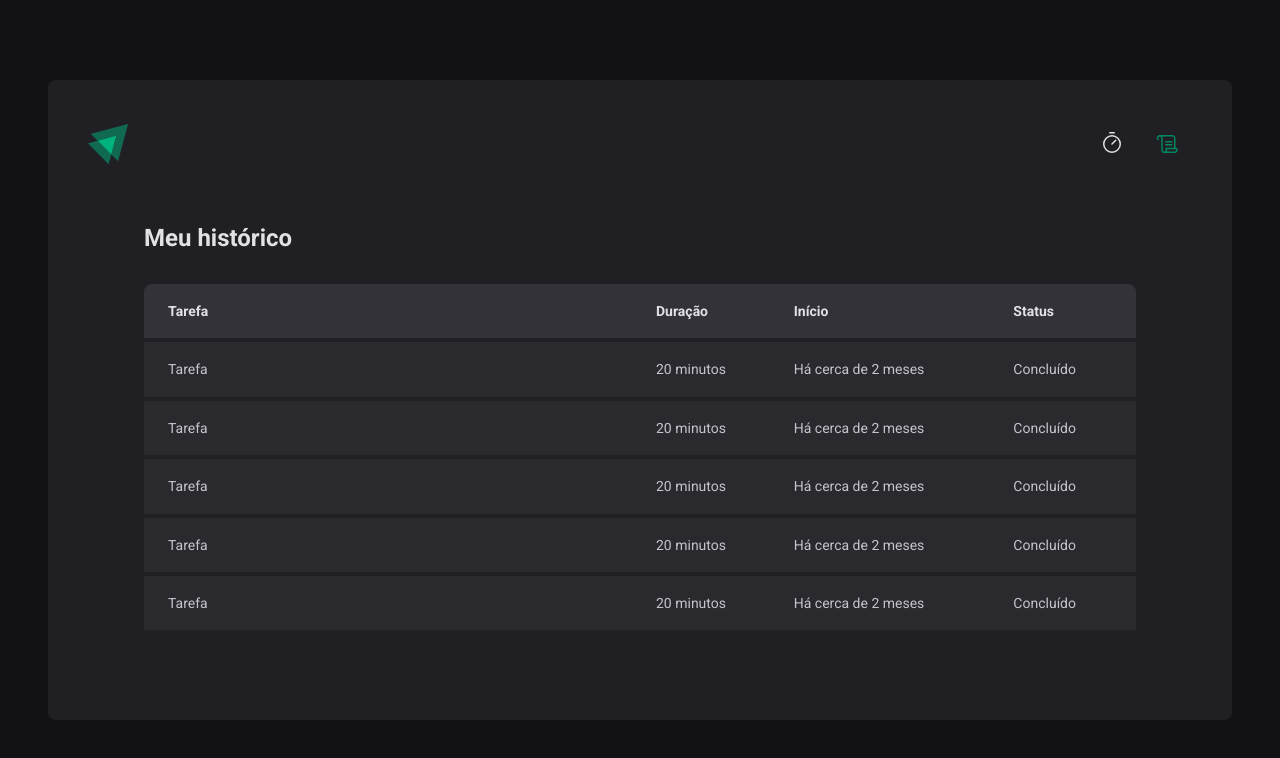
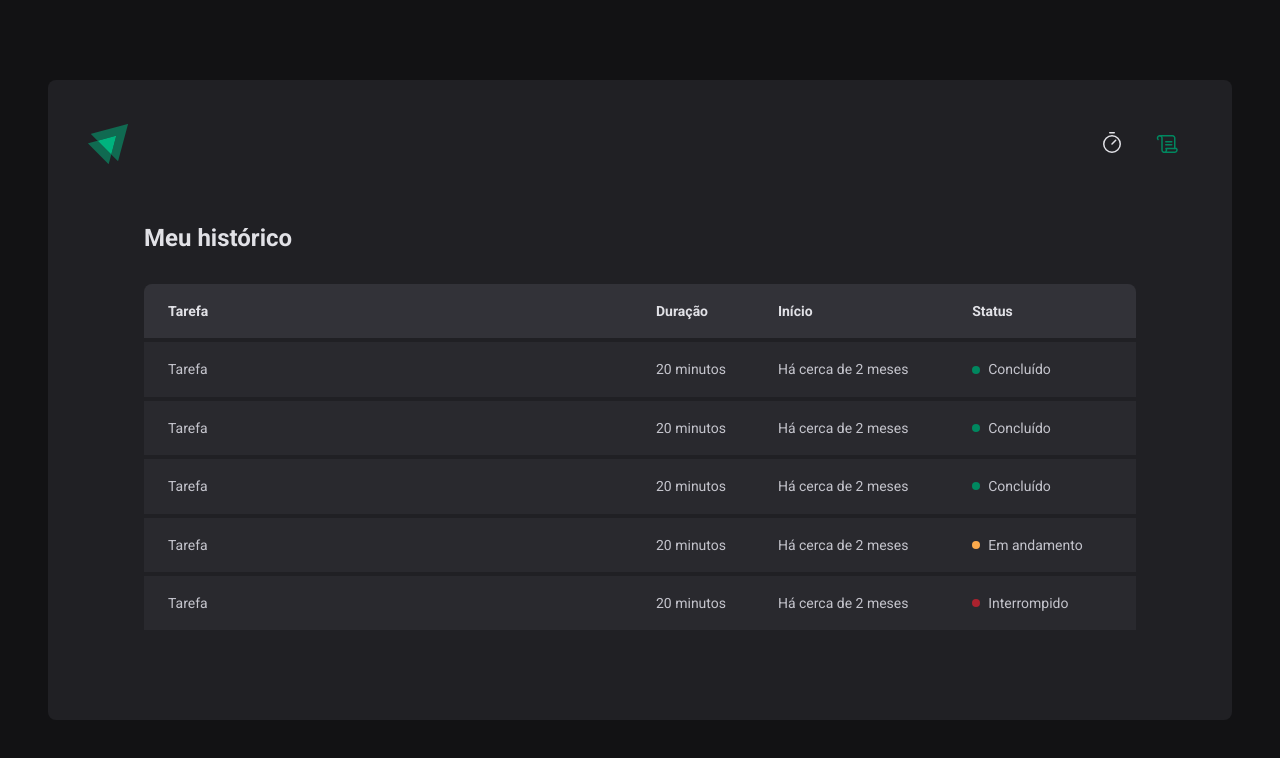
Before and after one commit to IgorSouzza/ignite-timer, a React (Vite) app: page /history in a window 1280 px wide. Shown: the top 758 px of the page. Built offline with nearby package versions, Linux system fonts and the light colour scheme.

Commit message:
feat: add Status component

```diff
--- a/src/pages/History/index.tsx
+++ b/src/pages/History/index.tsx
@@ -20,31 +20,41 @@
               <td>Tarefa</td>
               <td>20 minutos</td>
               <td>Há cerca de 2 meses</td>
-              <td>Concluído</td>
+              <td>
+                <S.Status statusColor="green">Concluído</S.Status>
+              </td>
             </tr>
             <tr>
               <td>Tarefa</td>
               <td>20 minutos</td>
               <td>Há cerca de 2 meses</td>
-              <td>Concluído</td>
+              <td>
+                <S.Status statusColor="green">Concluído</S.Status>
+              </td>
             </tr>
             <tr>
               <td>Tarefa</td>
               <td>20 minutos</td>
               <td>Há cerca de 2 meses</td>
-              <td>Concluído</td>
+              <td>
+                <S.Status statusColor="green">Concluído</S.Status>
+              </td>
             </tr>
             <tr>
               <td>Tarefa</td>
               <td>20 minutos</td>
               <td>Há cerca de 2 meses</td>
-              <td>Concluído</td>
+              <td>
+                <S.Status statusColor="yellow">Em andamento</S.Status>
+              </td>
             </tr>
             <tr>
               <td>Tarefa</td>
               <td>20 minutos</td>
               <td>Há cerca de 2 meses</td>
-              <td>Concluído</td>
+              <td>
+                <S.Status statusColor="red">Interrompido</S.Status>
+              </td>
             </tr>
           </tbody>
         </table>
--- a/src/pages/History/styles.ts
+++ b/src/pages/History/styles.ts
@@ -60,3 +60,27 @@
     }
   }
 `
+
+const STATUS_COLORS = {
+  yellow: 'yellow-500',
+  green: 'green-500',
+  red: 'red-500',
+} as const
+
+type StatusProps = {
+  statusColor: keyof typeof STATUS_COLORS
+}
+
+export const Status = styled.span<StatusProps>`
+  display: flex;
+  align-items: center;
+  gap: 0.5rem;
+
+  &::before {
+    content: '';
+    width: 0.5rem;
+    height: 0.5rem;
+    border-radius: 50%;
+    background: ${(props) => props.theme[STATUS_COLORS[props.statusColor]]};
+  }
+`
```
